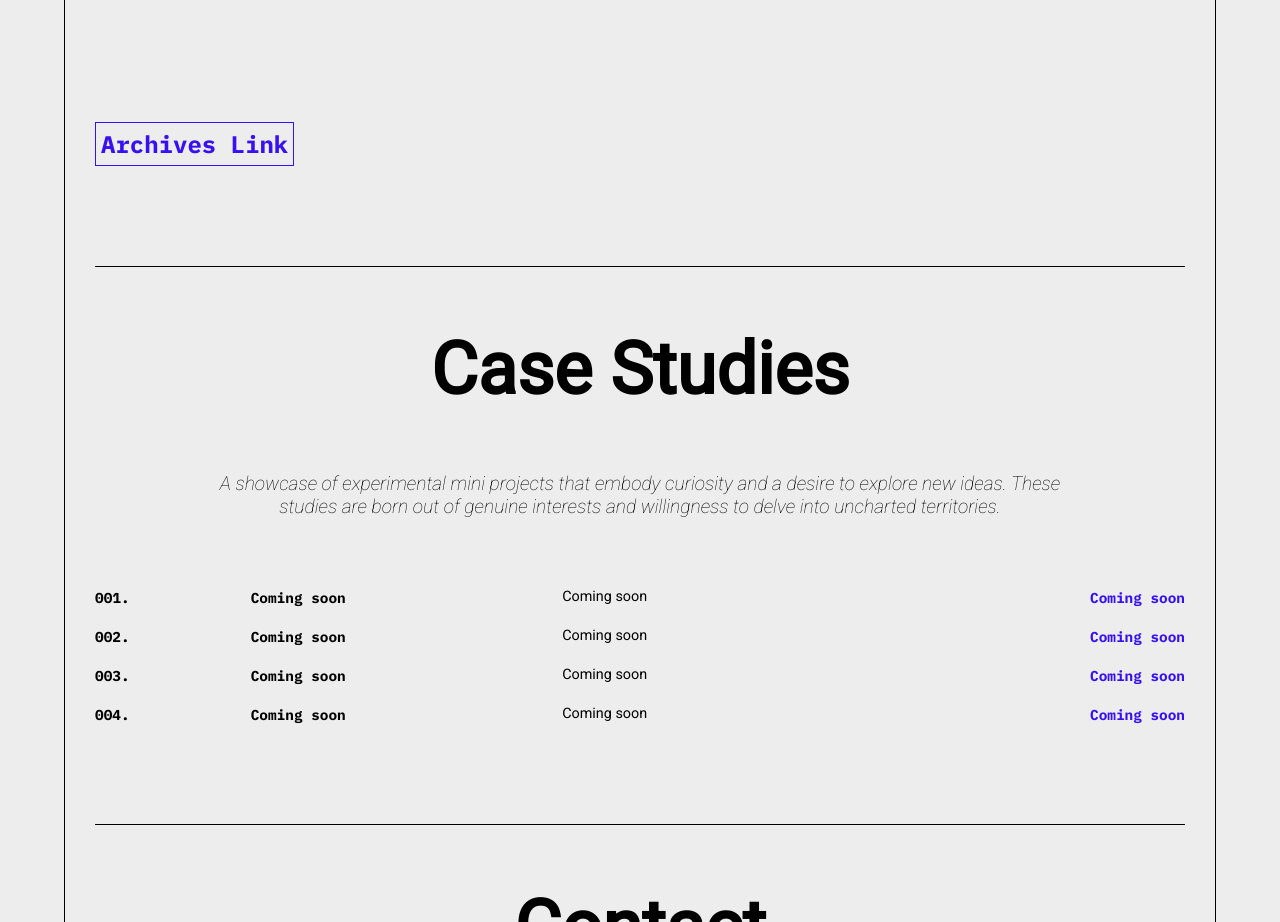
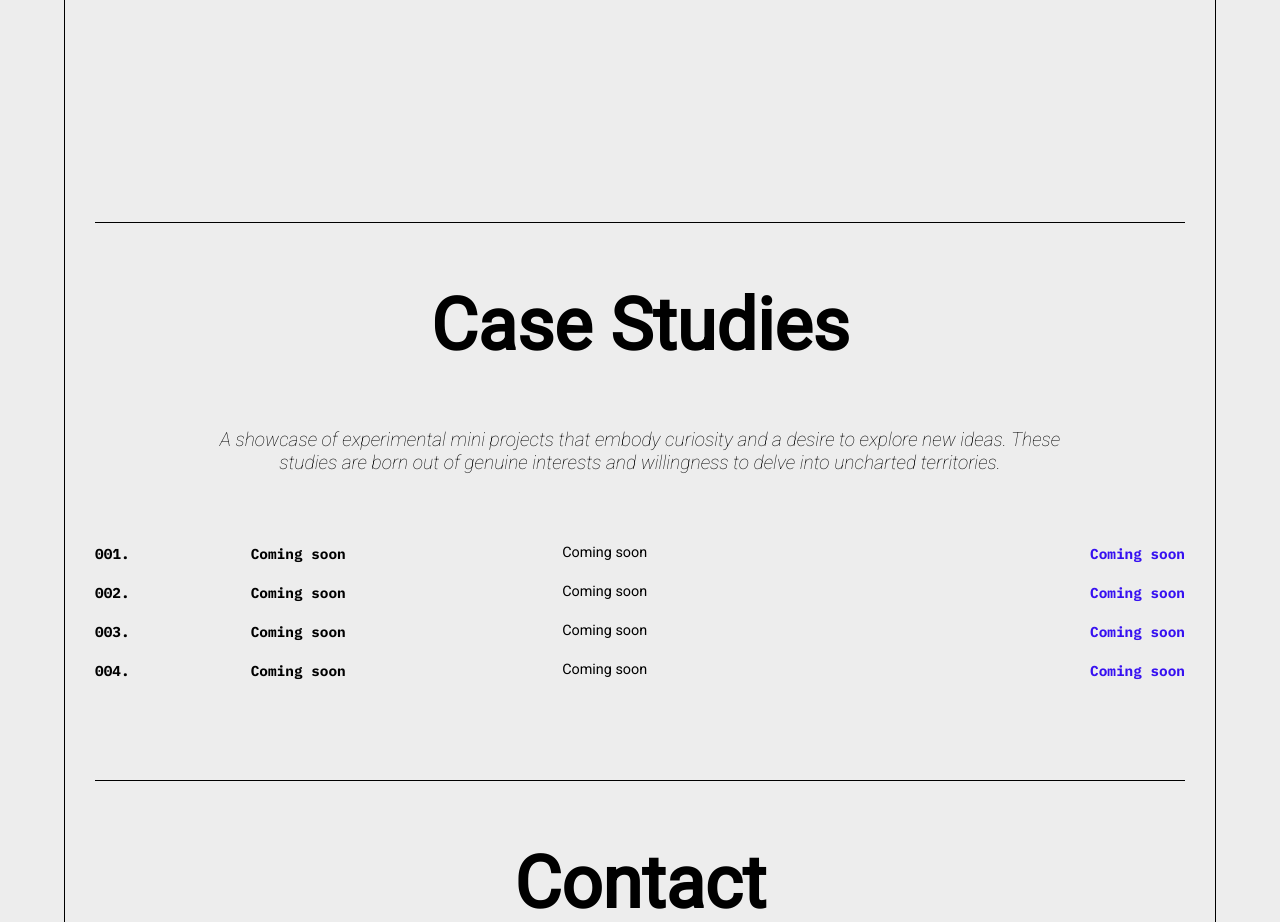
Before and after one commit to stvnlee890/Portfolio2.1, a React (Vite) app: page / in a window 1280 px wide. Shown: the part 1560-2482 px from the top of the page. Built offline with nearby package versions, Linux system fonts and the light colour scheme.

Commit message:
Comment out archives page for now

```diff
--- a/src/components/projects/projectContent/ProjectContent.jsx
+++ b/src/components/projects/projectContent/ProjectContent.jsx
@@ -1,13 +1,13 @@
 import { projects } from "../../../utils/projects/currentProjects";
-import { useNavigate } from "react-router-dom";
+// import { useNavigate } from "react-router-dom";
 
 export default function ProjectContent({ content, setCheckLocation }) {
-  const navigate = useNavigate();
+  // const navigate = useNavigate();
 
-  const navigateClick = () => {
-    setCheckLocation("hidden-nav");
-    navigate("/archives");
-  };
+  // const navigateClick = () => {
+  //   setCheckLocation("hidden-nav");
+  //   navigate("/archives");
+  // };
   return (
     <div ref={content} className="content-container projects-content-container">
       {projects.map((project) => (
@@ -47,11 +47,11 @@ export default function ProjectContent({ content, setCheckLocation }) {
           </div>
         </div>
       ))}
-      <div className="archive-link-container">
+      {/* <div className="archive-link-container">
         <p onClick={navigateClick} className="archive-link">
           Archives Link
         </p>
-      </div>
+      </div> */}
     </div>
   );
 }
```
